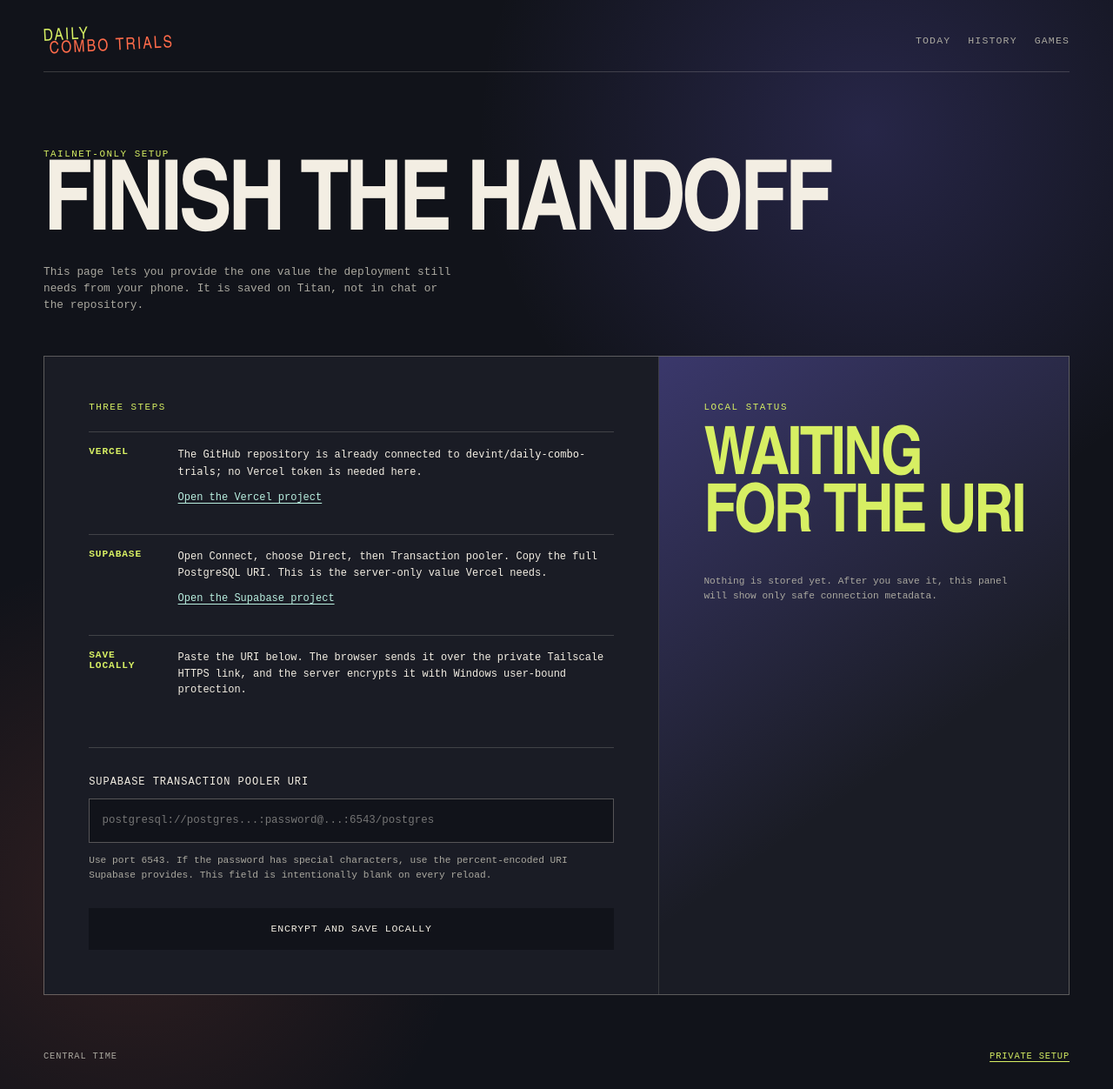
After one commit to devin-thomas/daily-combo-trials, a FastAPI app: page /setup in a window 1280 px wide. The commit adds this page. Shown: the whole page at 87% size. Run offline with FastAPI, Linux system fonts and the light colour scheme.

Commit message:
Add private tailnet setup wizard

```diff
--- a/combo_site/main.py
+++ b/combo_site/main.py
@@ -8,7 +8,7 @@ import secrets
 from typing import Callable
 from zoneinfo import ZoneInfo
 
-from fastapi import FastAPI, HTTPException, Request
+from fastapi import FastAPI, Form, HTTPException, Request
 from fastapi.exceptions import RequestValidationError
 from fastapi.responses import HTMLResponse, RedirectResponse
 from fastapi.staticfiles import StaticFiles
@@ -16,6 +16,7 @@ from fastapi.templating import Jinja2Templates
 
 from .catalog import Catalog, Character, Game, load_catalog
 from .database import Database, assignment_ref
+from .secret_store import SecretStore, SecretStoreError
 from .selection import ChallengeRef, choose_challenge
 
 
@@ -23,6 +24,7 @@ ROOT = Path(__file__).resolve().parent.parent
 CATALOG_PATH = ROOT / "data" / "catalog.json"
 CENTRAL = ZoneInfo("America/Chicago")
 REROLL_COOKIE = "combo_trial_reroll"
+SETUP_CSRF_COOKIE = "daily_combo_setup_csrf"
 
 
 def _default_catalog() -> Catalog:
@@ -63,6 +65,36 @@ def _parse_reroll(value: str | None, day: date) -> int | None:
         return None
 
 
+def _setup_enabled() -> bool:
+    if os.getenv("VERCEL"):
+        return False
+    return os.getenv("SETUP_WIZARD_ENABLED", "1").lower() in {"1", "true", "yes", "on"}
+
+
+def _is_loopback(request: Request) -> bool:
+    client = request.client
+    return client is not None and client.host in {"127.0.0.1", "::1"}
+
+
+def _setup_access_allowed(request: Request) -> bool:
+    if _is_loopback(request):
+        return True
+    return bool(request.headers.get("Tailscale-User-Login"))
+
+
+def _setup_cookie_secure(request: Request) -> bool:
+    return bool(
+        request.headers.get("Tailscale-User-Login")
+        or request.url.scheme == "https"
+        or request.headers.get("X-Forwarded-Proto") == "https"
+    )
+
+
+def _csrf_matches(request: Request, token: str) -> bool:
+    cookie = request.cookies.get(SETUP_CSRF_COOKIE)
+    return bool(cookie and token and secrets.compare_digest(cookie, token))
+
+
 def _resolve(catalog: Catalog, reference: ChallengeRef) -> tuple[Game, Character]:
     resolved = catalog.get_character(reference.game_slug, reference.character_slug)
     if resolved is None:
@@ -81,14 +113,18 @@ def create_app(
     catalog: Catalog | None = None,
     database: Database | None = None,
     now_provider: Callable[[], datetime] | None = None,
+    secret_store: SecretStore | None = None,
 ) -> FastAPI:
     site_catalog = catalog or _default_catalog()
     site_database = database or Database()
+    site_secret_store = secret_store or SecretStore()
     templates = Jinja2Templates(directory=str(ROOT / "templates"))
 
     app = FastAPI(title="Daily Combo Trials")
     app.state.catalog = site_catalog
     app.state.database = site_database
+    app.state.secret_store = site_secret_store
+    app.state.setup_enabled = _setup_enabled()
     app.state.now_provider = now_provider
     app.mount("/static", StaticFiles(directory=str(ROOT / "static")), name="static")
 
@@ -144,6 +180,89 @@ def create_app(
     def daily() -> RedirectResponse:
         response = RedirectResponse(url="/", status_code=303)
         response.delete_cookie(key=REROLL_COOKIE, path="/")
+        return response
+
+    def render_setup(
+        request: Request,
+        *,
+        csrf_token: str | None = None,
+        saved: bool = False,
+        cleared: bool = False,
+        error: str | None = None,
+        status_code: int = 200,
+    ) -> HTMLResponse:
+        token = csrf_token or secrets.token_urlsafe(32)
+        response = templates.TemplateResponse(
+            request=request,
+            name="setup.html",
+            context={
+                "request": request,
+                "status": site_secret_store.status(),
+                "saved": saved,
+                "cleared": cleared,
+                "error": error,
+                "csrf_token": token,
+                "tailnet_identity": request.headers.get("Tailscale-User-Login"),
+            },
+            status_code=status_code,
+        )
+        response.set_cookie(
+            key=SETUP_CSRF_COOKIE,
+            value=token,
+            max_age=600,
+            httponly=True,
+            samesite="strict",
+            secure=_setup_cookie_secure(request),
+            path="/setup",
+        )
+        return response
+
+    def require_setup_access(request: Request) -> None:
+        if not app.state.setup_enabled:
+            raise HTTPException(status_code=404)
+        if not _setup_access_allowed(request):
+            raise HTTPException(
+                status_code=403,
+                detail="The setup wizard is available only from this computer or through Tailscale Serve.",
+            )
+
+    @app.get("/setup", response_class=HTMLResponse, name="setup")
+    def setup(request: Request) -> HTMLResponse:
+        require_setup_access(request)
+        return render_setup(
+            request,
+            saved=request.query_params.get("saved") == "1",
+            cleared=request.query_params.get("cleared") == "1",
+        )
+
+    @app.post("/setup", response_class=HTMLResponse, name="setup_save")
+    def setup_save(request: Request, database_url: str = Form(...), csrf_token: str = Form(...)) -> HTMLResponse:
+        require_setup_access(request)
+        if not _csrf_matches(request, csrf_token):
+            raise HTTPException(status_code=403, detail="This setup form expired. Reload it and try again.")
+        try:
+            site_secret_store.save_database_url(database_url)
+        except ValueError as exc:
+            return render_setup(request, csrf_token=csrf_token, error=str(exc), status_code=400)
+        except SecretStoreError:
+            return render_setup(
+                request,
+                csrf_token=csrf_token,
+                error="The encrypted local store could not save this value.",
+                status_code=500,
+            )
+        response = RedirectResponse(url="/setup?saved=1", status_code=303)
+        response.delete_cookie(key=SETUP_CSRF_COOKIE, path="/setup")
+        return response
+
+    @app.post("/setup/clear", name="setup_clear")
+    def setup_clear(request: Request, csrf_token: str = Form(...)) -> RedirectResponse:
+        require_setup_access(request)
+        if not _csrf_matches(request, csrf_token):
+            raise HTTPException(status_code=403, detail="This setup form expired. Reload it and try again.")
+        site_secret_store.clear()
+        response = RedirectResponse(url="/setup?cleared=1", status_code=303)
+        response.delete_cookie(key=SETUP_CSRF_COOKIE, path="/setup")
         return response
 
     @app.get("/history", response_class=HTMLResponse, name="history")
--- a/static/style.css
+++ b/static/style.css
@@ -190,6 +190,37 @@ h1 { max-width: 8ch; font-size: clamp(3.7rem, 10vw, 7.7rem); line-height: 0.83;
 .error-page h1 { max-width: none; margin: 0.8rem 0 1rem; font-size: clamp(3.8rem, 10vw, 7rem); }
 .error-page p { margin-bottom: 2rem; color: var(--muted); font-family: var(--mono); font-size: 0.8rem; }
 
+.setup-heading { padding-bottom: 2.25rem; }
+.visually-hidden { position: absolute; width: 1px; height: 1px; padding: 0; margin: -1px; overflow: hidden; clip: rect(0, 0, 0, 0); white-space: nowrap; border: 0; }
+.setup-heading h1 { max-width: none; font-size: clamp(3.4rem, 9vw, 7rem); }
+.setup-grid { display: grid; grid-template-columns: minmax(0, 1.2fr) minmax(280px, 0.8fr); gap: 1px; border: 1px solid var(--line); background: var(--line); }
+.setup-panel { padding: clamp(1.5rem, 4vw, 3.25rem); background: var(--panel); }
+.setup-status { background: linear-gradient(145deg, rgba(126, 114, 255, 0.32), transparent 62%), var(--panel); }
+.setup-eyebrow { margin: 0 0 1.4rem; color: var(--acid); font-family: var(--mono); font-size: 0.68rem; text-transform: uppercase; letter-spacing: 0.14em; }
+.setup-steps { display: grid; gap: 1rem; margin: 0; padding: 0; list-style: none; }
+.setup-steps li { display: grid; grid-template-columns: 5.4rem minmax(0, 1fr); gap: 0.7rem 1rem; padding: 1rem 0; border-top: 1px solid var(--line); }
+.setup-steps strong { color: var(--acid); font-family: var(--mono); font-size: 0.7rem; text-transform: uppercase; letter-spacing: 0.08em; }
+.setup-steps span, .setup-steps a { font-family: var(--mono); font-size: 0.75rem; line-height: 1.55; }
+.setup-steps a { grid-column: 2; color: var(--aqua); text-underline-offset: 0.25em; }
+.setup-steps a:hover, .setup-steps a:focus-visible { color: var(--acid); }
+.setup-form { display: grid; gap: 0.75rem; margin-top: 2.5rem; padding-top: 2rem; border-top: 1px solid var(--line); }
+.setup-form label { color: var(--paper); font-family: var(--mono); font-size: 0.75rem; text-transform: uppercase; letter-spacing: 0.08em; }
+.setup-form input { width: 100%; min-height: 3.2rem; padding: 0.85rem 0.9rem; color: var(--paper); background: var(--ink); border: 1px solid rgba(243, 238, 227, 0.3); font-family: var(--mono); font-size: 0.78rem; }
+.setup-form input.visually-hidden { width: 1px; min-height: 1px; padding: 0; margin: -1px; color: transparent; background: transparent; border: 0; }
+.setup-form input:focus { border-color: var(--acid); outline: 3px solid rgba(215, 239, 99, 0.22); outline-offset: 2px; }
+.form-help, .setup-footnote { margin: 0 0 1rem; color: var(--muted); font-family: var(--mono); font-size: 0.7rem; line-height: 1.55; }
+.setup-message { margin: 1.5rem 0 0; padding: 0.9rem 1rem; color: var(--paper); background: rgba(185, 239, 224, 0.12); border-left: 3px solid var(--aqua); font-family: var(--mono); font-size: 0.75rem; line-height: 1.5; }
+.setup-message-success { border-left-color: var(--acid); }
+.setup-message-error { color: #ffd0c5; background: rgba(255, 107, 74, 0.14); border-left-color: var(--coral); }
+.setup-status h2 { max-width: 11ch; margin: 0 0 2rem; color: var(--acid); font-size: clamp(2.8rem, 6vw, 5rem); line-height: 0.86; }
+.status-list { display: grid; gap: 0.8rem; margin: 0 0 2rem; }
+.status-list div { display: flex; justify-content: space-between; gap: 1rem; padding-bottom: 0.65rem; border-bottom: 1px solid var(--line); }
+.status-list dt, .status-list dd { margin: 0; font-family: var(--mono); font-size: 0.72rem; }
+.status-list dt { color: var(--muted); text-transform: uppercase; letter-spacing: 0.08em; }
+.status-list dd { color: var(--paper); overflow-wrap: anywhere; text-align: right; }
+.setup-identity { margin: 2rem 0 0; color: var(--aqua); font-family: var(--mono); font-size: 0.65rem; overflow-wrap: anywhere; }
+.site-footer a { color: var(--acid); text-underline-offset: 0.25em; }
+
 .site-footer { display: flex; justify-content: space-between; gap: 1rem; padding: 4rem 0 2rem; color: var(--muted); font-family: var(--mono); font-size: 0.65rem; text-transform: uppercase; letter-spacing: 0.08em; }
 
 :focus-visible { outline: 3px solid var(--acid); outline-offset: 4px; }
@@ -204,6 +235,8 @@ h1 { max-width: 8ch; font-size: clamp(3.7rem, 10vw, 7.7rem); line-height: 0.83;
   .challenge-art, .character-portrait { min-height: 330px; }
   .character-portrait { min-height: 390px; }
   .home-links, .game-grid { grid-template-columns: 1fr; }
+  .setup-grid { grid-template-columns: 1fr; }
+  .setup-steps li { grid-template-columns: 4.5rem minmax(0, 1fr); }
   .character-grid { grid-template-columns: repeat(2, 1fr); }
   .history-row { grid-template-columns: 1fr 1fr 2rem; gap: 0.5rem; }
   .history-row time { grid-column: 1 / -1; }
--- a/templates/base.html
+++ b/templates/base.html
@@ -29,6 +29,7 @@
 
       <footer class="site-footer">
         <span>Central time</span>
+        {% if request.app.state.setup_enabled %}<a href="{{ url_for('setup') }}">Private setup</a>{% endif %}
       </footer>
     </div>
   </body>
--- /dev/null
+++ b/templates/setup.html
@@ -0,0 +1,71 @@
+{% extends "base.html" %}
+{% block title %}Private setup | Daily Combo Trials{% endblock %}
+{% block content %}
+<section class="page-heading setup-heading">
+  <p class="kicker">Tailnet-only setup</p>
+  <h1>Finish the handoff</h1>
+  <p>This page lets you provide the one value the deployment still needs from your phone. It is saved on Titan, not in chat or the repository.</p>
+</section>
+
+<section class="setup-grid" aria-label="Deployment setup">
+  <article class="setup-panel">
+    <p class="setup-eyebrow">Three steps</p>
+    <ol class="setup-steps">
+      <li>
+        <strong>Vercel</strong>
+        <span>The GitHub repository is already connected to <code>devint/daily-combo-trials</code>; no Vercel token is needed here.</span>
+        <a href="https://vercel.com/devint/daily-combo-trials" target="_blank" rel="noreferrer">Open the Vercel project</a>
+      </li>
+      <li>
+        <strong>Supabase</strong>
+        <span>Open Connect, choose Direct, then Transaction pooler. Copy the full PostgreSQL URI. This is the server-only value Vercel needs.</span>
+        <a href="https://supabase.com/dashboard/project/elrngwxjmmjfpdedesha" target="_blank" rel="noreferrer">Open the Supabase project</a>
+      </li>
+      <li>
+        <strong>Save locally</strong>
+        <span>Paste the URI below. The browser sends it over the private Tailscale HTTPS link, and the server encrypts it with Windows user-bound protection.</span>
+      </li>
+    </ol>
+
+    {% if saved %}
+      <div class="setup-message setup-message-success" role="status">Saved locally. The connection string is encrypted and is not shown again.</div>
+    {% elif cleared %}
+      <div class="setup-message" role="status">The locally stored connection string was removed.</div>
+    {% endif %}
+    {% if error %}
+      <div class="setup-message setup-message-error" role="alert">{{ error }}</div>
+    {% endif %}
+
+    <form class="setup-form" method="post" action="{{ url_for('setup_save') }}">
+      <input type="hidden" name="csrf_token" value="{{ csrf_token }}">
+      <input class="visually-hidden" type="text" name="username" autocomplete="username" tabindex="-1" aria-hidden="true">
+      <label for="database-url">Supabase transaction pooler URI</label>
+      <input id="database-url" name="database_url" type="password" autocomplete="new-password" spellcheck="false" placeholder="postgresql://postgres...:password@...:6543/postgres" required>
+      <p class="form-help">Use port 6543. If the password has special characters, use the percent-encoded URI Supabase provides. This field is intentionally blank on every reload.</p>
+      <button class="button button-primary" type="submit">Encrypt and save locally</button>
+    </form>
+  </article>
+
+  <aside class="setup-panel setup-status" aria-labelledby="setup-status-title">
+    <p class="setup-eyebrow">Local status</p>
+    {% if status %}
+      <h2 id="setup-status-title">Ready to hand off</h2>
+      <dl class="status-list">
+        <div><dt>Provider</dt><dd>Supabase</dd></div>
+        <div><dt>Host</dt><dd>{{ status.host }}</dd></div>
+        <div><dt>Port</dt><dd>{{ status.port or "default" }}</dd></div>
+        <div><dt>Database</dt><dd>{{ status.database }}</dd></div>
+      </dl>
+      <p class="setup-footnote">Only this redacted metadata is displayed. The encrypted value can be handed to the local deployment command without printing it.</p>
+      <form method="post" action="{{ url_for('setup_clear') }}">
+        <input type="hidden" name="csrf_token" value="{{ csrf_token }}">
+        <button class="button button-secondary" type="submit">Remove saved value</button>
+      </form>
+    {% else %}
+      <h2 id="setup-status-title">Waiting for the URI</h2>
+      <p class="setup-footnote">Nothing is stored yet. After you save it, this panel will show only safe connection metadata.</p>
+    {% endif %}
+    {% if tailnet_identity %}<p class="setup-identity">Tailnet identity: {{ tailnet_identity }}</p>{% endif %}
+  </aside>
+</section>
+{% endblock %}
```
Also changed, not shown: ADR.md (+10 -0 lines), Context.md (+4 -2 lines), SPEC.md (+8 -1 lines), combo_site/secret_store.py (added, +224 -0 lines), tests/test_app.py (+68 -2 lines), README.md, 2 other files.
